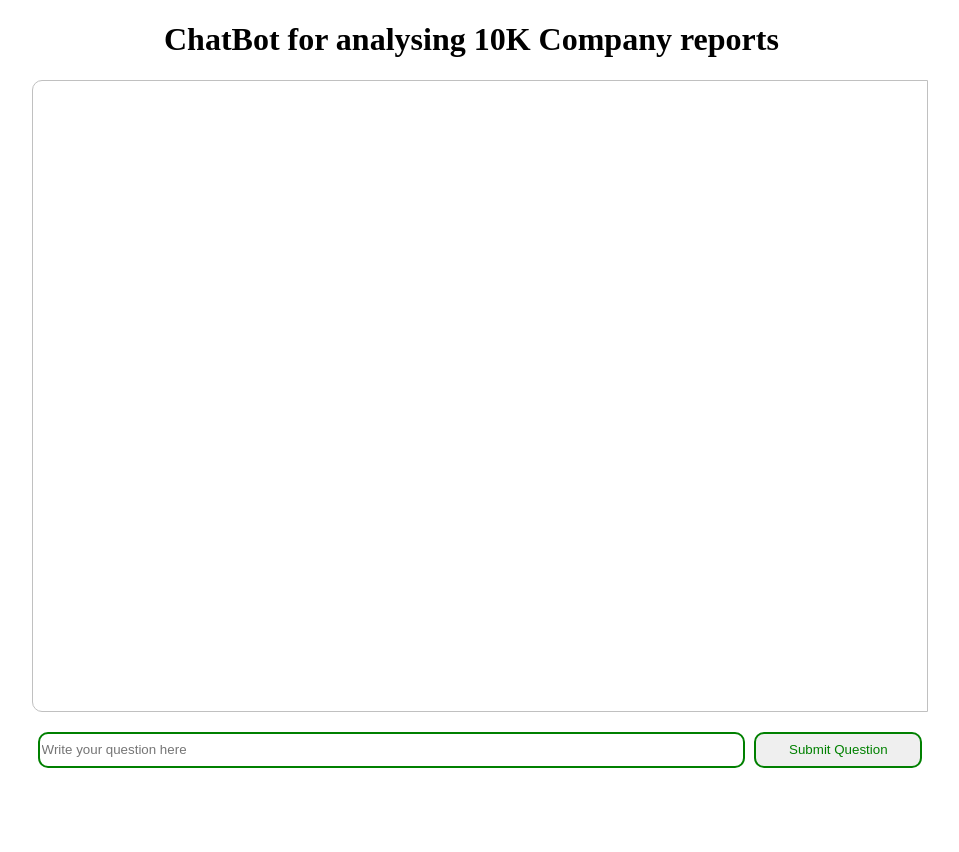
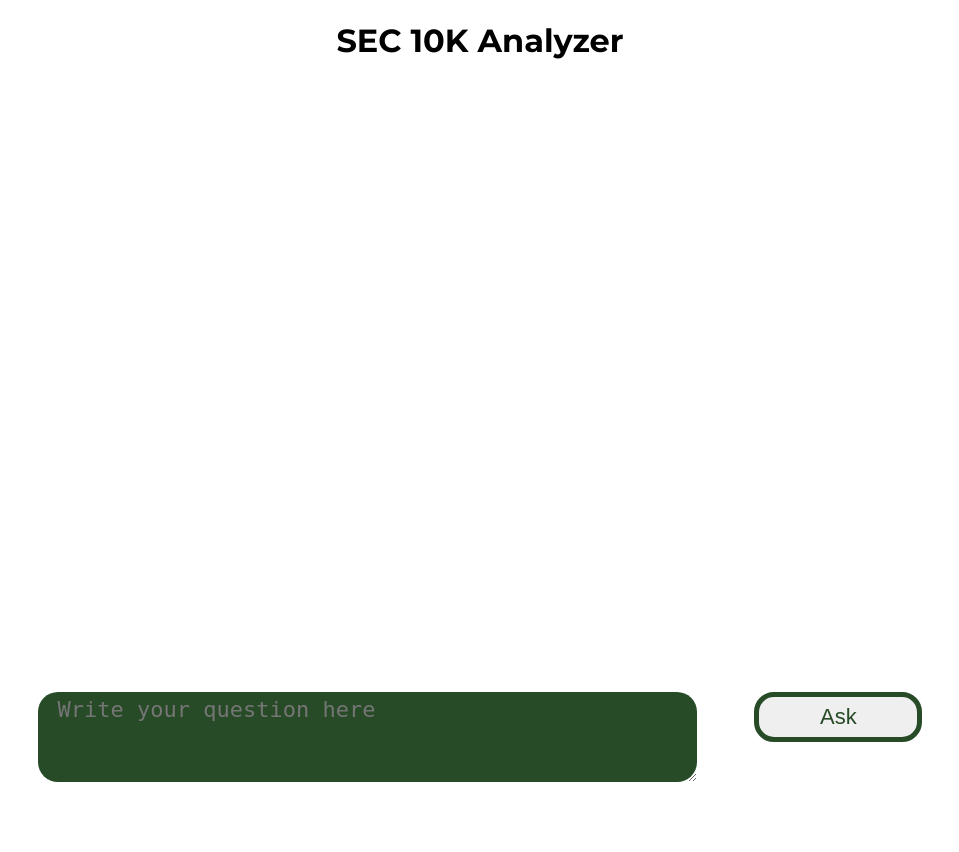
Before and after one commit to idotem/stock_prediction_app, a Django app: page /graphrag/ in a window 1280 px wide. Shown: the whole page, without its empty margins (160-1119 px from the left). After the commit the page ends 782 px from the top, so only its background shows below. Run offline with Django 5.2, Linux system fonts and the light colour scheme.

Commit message:
implemented graphrag chat

```diff
--- /dev/null
+++ b/static/chat.css
@@ -0,0 +1,28 @@
+.my-indicator {
+    top: 80vh;
+    display: none;
+}
+
+.htmx-request .my-indicator {
+    position: absolute;
+    display: inline;
+}
+
+.htmx-request.my-indicator {
+    position: absolute;
+    display: inline;
+}
+
+::-webkit-scrollbar {
+    width: 2px;
+}
+
+::-webkit-scrollbar-track {
+    background: transparent;
+}
+
+::-webkit-scrollbar-thumb {
+    background-color: rgba(155, 155, 155, 0.5);
+    border-radius: 20px;
+    border: transparent;
+}
--- a/stock_prediction_app/settings.py
+++ b/stock_prediction_app/settings.py
@@ -11,7 +11,7 @@ https://docs.djangoproject.com/en/5.1/ref/settings/
 """
 
 from pathlib import Path
-
+import os
 # Build paths inside the project like this: BASE_DIR / 'subdir'.
 BASE_DIR = Path(__file__).resolve().parent.parent
 
@@ -119,6 +119,10 @@ USE_TZ = True
 # https://docs.djangoproject.com/en/5.1/howto/static-files/
 
 STATIC_URL = 'static/'
+STATICFILES_DIRS = (
+    os.path.join(BASE_DIR, "static"),
+)
+
 
 # Default primary key field type
 # https://docs.djangoproject.com/en/5.1/ref/settings/#default-auto-field
--- a/stock_prediction_app/urls.py
+++ b/stock_prediction_app/urls.py
@@ -1,3 +1,5 @@
+from django.conf import settings
+from django.conf.urls.static import static
 """
 URL configuration for stock_prediction_app project.
 
@@ -24,5 +26,5 @@ urlpatterns = [
     path('stocks/', views.default_stocks),
     path('stocks/<str:symbol>/', views.stocks),
     path('graphrag/', views.default_graphrag),
-    path('chat/', views.only_answer),
-]
+    path('chat/', views.ask_question),
+] + static(settings.STATIC_URL, document_root=settings.STATIC_ROOT)
--- a/stock_prediction_app/views.py
+++ b/stock_prediction_app/views.py
@@ -8,26 +8,25 @@ from sklearn.metrics import accuracy_score
 from scipy import stats
 import numpy as np
 
+
+def default_graphrag(request):
+    return render(request, "chat.html")
+
+def ask_question(request):
+    question = request.GET.get("question")
+    if question:
+        context_success = {"answer": answer_question(question)}
+        return render(request, "answer.html", context_success)
+    else:
+        context_err = {"error": "You submitted an empty question. Submit a valid one!"}
+        return render(request, "error.html", context_err)
+
+
+
 # stock_symbols = ['AAPL', 'NVDA', 'SNOW', 'AMD', 'CAT', 'CHWY', 'ETSY', 'GOOGL', 'MSFT', 'NVDA', 'PAYC',
 #                  'PAYO', 'PEP', 'PFE', 'PLTR', 'SHOP', 'SQ', 'TSLA', 'VRNT']
 stock_symbols = ['AAPL', 'NVDA', 'WBA', 'NKE', 'SHOP']
 percentage_limit = 5
-
-def default_graphrag(request):
-    return render(request, "chat.html")
-
-def only_answer(request):
-    question = request.GET.get("question", "You need to ask a question first!")
-    context = {"answer": answer_question(question)}
-    if question:
-        return render(request, "answer.html", context)
-    else:
-        return
-
-
-
-
-
 
 
 def default_stocks(request):
--- a/templates/chat.html
+++ b/templates/chat.html
@@ -1,64 +1,97 @@
 <!DOCTYPE html>
 <html lang="en">
 <head>
+    {% load static %}
     <meta charset="UTF-8">
     <title>GraphRAG 10K Chat</title>
     <script src="https://unpkg.com/htmx.org@2.0.3"></script>
+    <link rel="preconnect" href="https://fonts.googleapis.com">
+    <link rel="preconnect" href="https://fonts.gstatic.com" crossorigin>
+    <link href="https://fonts.googleapis.com/css2?family=Montserrat:ital,wght@0,100..900;1,100..900&display=swap"
+          rel="stylesheet">
+    <link rel="stylesheet" href="{% static '/chat.css' %}">
 </head>
 <body style="height: 100vh; overflow: hidden;">
 <div style="width: 50%; margin: auto">
-    <h1>ChatBot for analysing 10K Company reports</h1>
+    <h1 style="text-align: center; font-family: Montserrat, sans-serif">SEC 10K Analyzer</h1>
 </div>
-<div style="width: 70%; margin: auto; height: 60vh; overflow-y: scroll; top: 10px; padding: 0 5px 150px 5px;  border: 1px solid silver; border-bottom-left-radius: 10px; border-top-left-radius: 10px"
+<div style="width: 70%; margin: auto; height: 55vh; overflow-y: scroll; top: 10px; padding: 0 5px 150px 5px;
+border: 0; border-bottom-left-radius: 10px; border-top-left-radius: 10px"
      id="chatBox">
 </div>
 <div style="height: 15vh; bottom: 0; width: 70%; margin: 20px auto auto auto;">
-    <form hx-get="/chat" hx-target="#chatBox" hx-swap="beforeend" hx-on--after-request="this.reset()">
+    <form id="chatForm" hx-get="/chat" hx-target="#chatBox" hx-swap="beforeend" hx-on--after-request="this.reset()"
+          hx-disabled-elt="button" hx-trigger="submit, keyup[ctrlKey&&key=='Enter'] from:body"
+          hx-on:htmx:before-request="showQuestion()">
         <label for="question"></label>
-        <input style="width: 79%; height: 30px; border: 2px solid green; border-radius: 10px; float: left;"
-               type="text" name="question" id="question" placeholder="Write your question here">
-        <button style="width: 19%; height: 36px; border: 2px solid green; border-radius: 10px; color: green; float: right;"
-                type="submit" onclick="showQuestion()">Submit Question
+        <textarea style="width: 70%; height: 80px; border: 0; border-radius: 20px; background-color: #264b26;
+                         float: left; font-size: 22px; padding: 5px 20px 5px 20px;"
+                  type="text" name="question" id="question" placeholder="Write your question here"></textarea>
+        <button style="width: 19%; height: 50px; border: 5px solid #264b26; border-radius: 20px; color: #264b26;
+                       font-size: 22px; float: right; cursor: pointer; padding: 5px 20px 5px 20px"
+                type="submit"
+                hx-indicator="#spinner">Ask
         </button>
+        <img style="position: absolute; top: 70%; left: 15%" id="spinner" class="my-indicator"
+             src="{% static '/three-dots.svg' %}" alt=""/>
     </form>
 </div>
-
-
 </body>
 <script>
+    function removeErrorElement() {
+        let elementById = document.getElementById("error");
+        if (elementById !== null) {
+            console.log(elementById)
+            elementById.remove();
+        }
+    }
 
     function showQuestion() {
+        removeErrorElement();
         const questionElement = document.getElementById("question");
         const question = questionElement.value;
         if (question === '' || question === undefined || question === null) {
-            alert("Not a valid question. Can not be empty")
             return;
         }
         const questionDiv = createQuestionElement(question);
         const chatBox = document.getElementById('chatBox');
         chatBox.appendChild(questionDiv);
+        scrollToView();
+    }
+
+    function scrollToView() {
+        const chatBox = document.getElementById('chatBox');
         chatBox.scrollTop = chatBox.scrollHeight;
     }
 
     function createQuestionElement(question) {
-        const div = document.createElement('div');
-        div.style.width = '100%';
-        div.style.height = '80px';
-        const p = document.createElement('p');
-        p.style.fontSize = '20px';
-        p.style.textAlign = 'right';
-        {#p.style.fontweight = 'bold';#}
-        p.style.border = '1px solid gray';
-        p.style.borderRadius = '10px';
-        p.style.backgroundColor = 'lightgray';
-        p.style.color = 'black';
-        p.style.width = 'fit-content';
-        p.style.padding = '2px 8px 2px 8px';
-        p.style.float = 'right';
-        p.textContent = question;
-        p.name = 'askedQuestion';
-        div.appendChild(p);
-        return div;
+        const outerDiv = document.createElement('div');
+        outerDiv.style.width = '100%';
+        outerDiv.style.display = 'flex';
+        outerDiv.style.justifyContent = 'flex-end';
+        outerDiv.style.padding = '20px 0 20px 0';
+        const innerDiv = document.createElement('div');
+        innerDiv.style.fontSize = '20px';
+        innerDiv.style.textAlign = 'center';
+        innerDiv.style.border = '0';
+        innerDiv.style.borderRadius = '30px';
+        innerDiv.style.backgroundColor = 'lightgray';
+        innerDiv.style.color = 'black';
+        innerDiv.style.width = '75%';
+        innerDiv.style.overflowWrap = 'break-word';
+        innerDiv.style.overflow = 'hidden';
+        innerDiv.style.height = 'fit-content';
+        innerDiv.style.position = 'relative';
+        innerDiv.style.padding = '10px 15px 10px 15px';
+        innerDiv.style.float = 'right';
+        innerDiv.style.fontFamily = 'Montserrat, sans-serif';
+        innerDiv.style.letterSpacing = '0.7px';
+        innerDiv.style.lineHeight = '1.2';
+        innerDiv.style.fontWeight = '460';
+        innerDiv.textContent = question;
+        innerDiv.name = 'askedQuestion';
+        outerDiv.appendChild(innerDiv);
+        return outerDiv;
     }
 
 
```
Also changed, not shown: stock_prediction_app/graphrag_chat.py (+20 -1 lines), templates/answer.html (+7 -4 lines), templates/error.html (added, +7 -0 lines), static/three-dots.svg (added), 2 other files.
